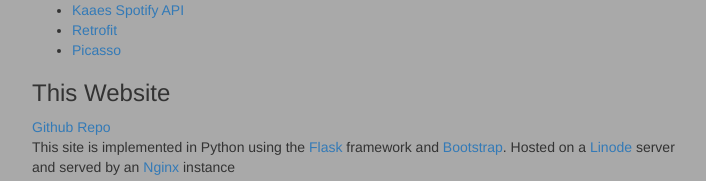
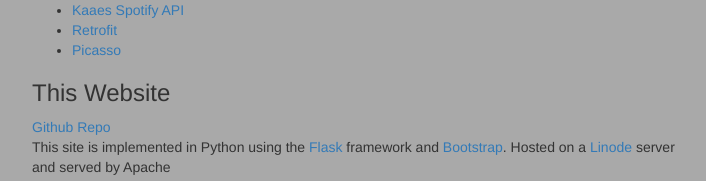
Before and after one commit to JHadley1406/hadleyheavyindustries, a Flask app: page /projects in a window 1280 px wide. Shown: the part 619-800 px from the top of the page, without its empty margins (224-930 px from the left). Run offline with Flask 2, Linux system fonts and the light colour scheme; some libraries are stand-ins or nearby versions.

Commit message:
fix: Updated projects to indicate that my personal site is using Apache instead of nginx

```diff
--- a/app/templates/projects.html
+++ b/app/templates/projects.html
@@ -40,7 +40,7 @@
 			<h3>This Website</h3>
 			<div><a href="https://github.com/JHadley1406/hadleyheavyindustries" target="_blank">Github Repo</a></div>
 			<div>This site is implemented in Python using the <a href="http://flask.pocoo.org/" target="_blank">Flask</a> framework and <a href="http://getbootstrap.com/" target="_blank">Bootstrap</a>.  Hosted on a <a href="https://www.linode.com/">Linode</a> server</div>
-			<div>and served by an <a href="https://www.nginx.com/solutions/web-server/" target="_blank">Nginx</a> instance</div>
+			<div>and served by Apache</div>
 			</div>
 		</div>
     </div>
```
